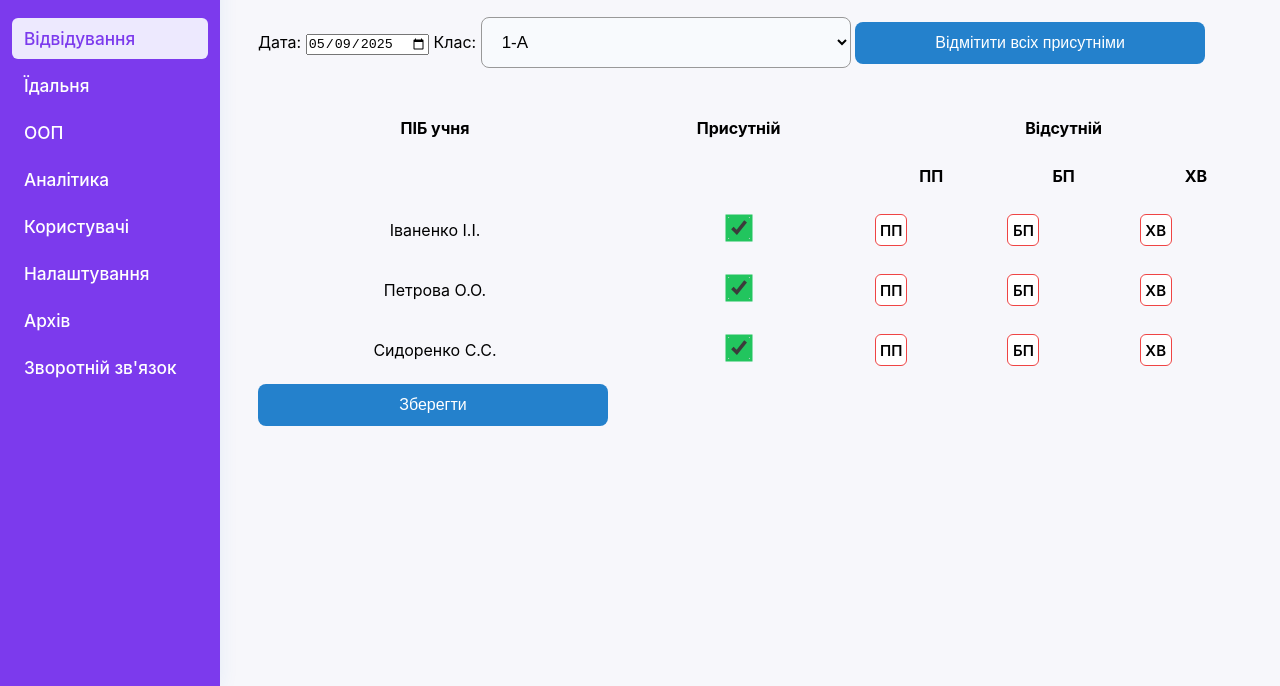
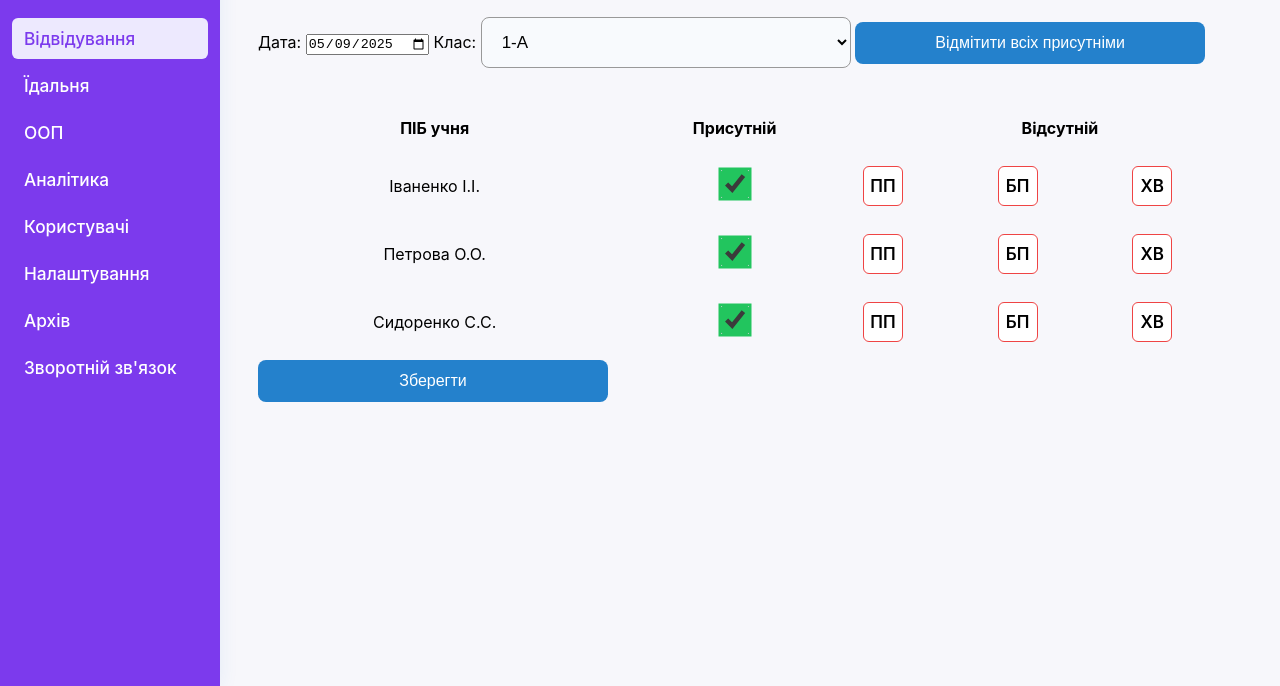
Before and after one commit to veo-optimization/school, a plain HTML site: page attendance.html in a window 1280 px wide. Shown: the part 114-800 px from the top of the page. Drawn offline with Linux system fonts and the light colour scheme.

Commit message:
Відсутність: можна обрати лише один варіант (ПП, БП, ХВ), збільшено квадратики, зменшено відстань, прибрано надписи в шапці таблиці

```diff
--- a/attendance.html
+++ b/attendance.html
@@ -16,15 +16,15 @@
             margin-top: 18px;
         }
         .attendance-table th, .attendance-table td {
-            padding: 10px 8px;
+            padding: 10px 4px;
             text-align: center;
         }
         .present-checkbox {
             accent-color: #22c55e;
             border: 1.5px solid #22c55e;
             border-radius: 6px;
-            width: 22px;
-            height: 22px;
+            width: 28px;
+            height: 28px;
             outline: none;
             box-shadow: 0 0 0 1.5px #22c55e;
         }
@@ -53,13 +53,13 @@
             display: flex;
             align-items: center;
             justify-content: center;
-            width: 32px;
-            height: 32px;
+            width: 40px;
+            height: 40px;
             border-radius: 6px;
             border: 1.5px solid #ef4444;
-            margin: 0 2px;
+            margin: 0 1px;
             font-weight: 600;
-            font-size: 15px;
+            font-size: 17px;
             cursor: pointer;
             background: #fff;
             transition: background 0.2s, color 0.2s;
@@ -146,7 +146,7 @@
             <button id="mark-all-present">Відмітити всіх присутніми</button>
             <form id="attendance-form">
                 <table class="attendance-table" id="students-table">
-                    <thead><tr><th>ПІБ учня</th><th>Присутній</th><th colspan="3">Відсутній</th></tr><tr><th></th><th></th><th>ПП</th><th>БП</th><th>ХВ</th></tr></thead>
+                    <thead><tr><th>ПІБ учня</th><th>Присутній</th><th colspan="3">Відсутній</th></tr></thead>
                     <tbody></tbody>
                 </table>
                 <button type="submit">Зберегти</button>
--- a/attendance.js
+++ b/attendance.js
@@ -62,9 +62,16 @@ document.addEventListener('DOMContentLoaded', function() {
         document.querySelectorAll('.absent-checkbox').forEach(cb => {
             cb.addEventListener('change', function() {
                 const row = this.getAttribute('data-row');
-                // Якщо вибрано хоча б одну відсутність — знімаємо присутність
+                // Якщо вибрано цю відсутність — знімаємо присутність і всі інші відсутності
                 if (this.checked) {
                     document.querySelector(`.present-checkbox[data-row='${row}']`).checked = false;
+                    // Зняти всі інші відсутності
+                    document.querySelectorAll(`.absent-checkbox[data-row='${row}']`).forEach(abs => {
+                        if (abs !== this) {
+                            abs.checked = false;
+                            abs.closest('.absent-label').classList.remove('selected');
+                        }
+                    });
                     this.closest('.absent-label').classList.add('selected');
                 } else {
                     this.closest('.absent-label').classList.remove('selected');
```
